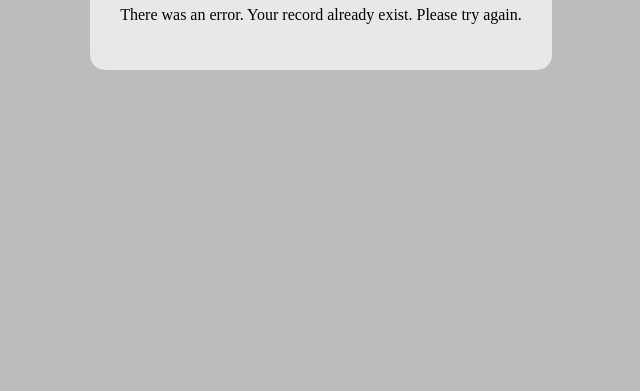
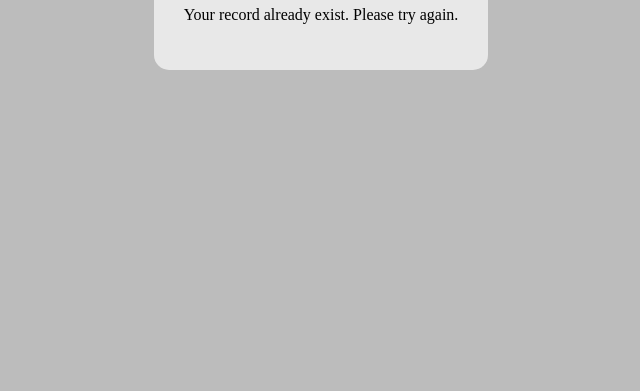
Before and after one commit to arghya1409/Registration-Form, a website: page pages/error.html in a window 1280 px wide. Shown: the part 425-816 px from the top of the page, without its empty margins (319-959 px from the left). Drawn offline with Linux system fonts and the light colour scheme.

Commit message:
error.html

```diff
--- a/pages/error.html
+++ b/pages/error.html
@@ -34,7 +34,7 @@
     </style>
     <div class="container">
       <h1>Registration Error</h1>
-      <p>There was an error. Your record already exist. Please try again.</p>
+      <p>Your record already exist. Please try again.</p>
     </div>
   </body>
 </html>
```
